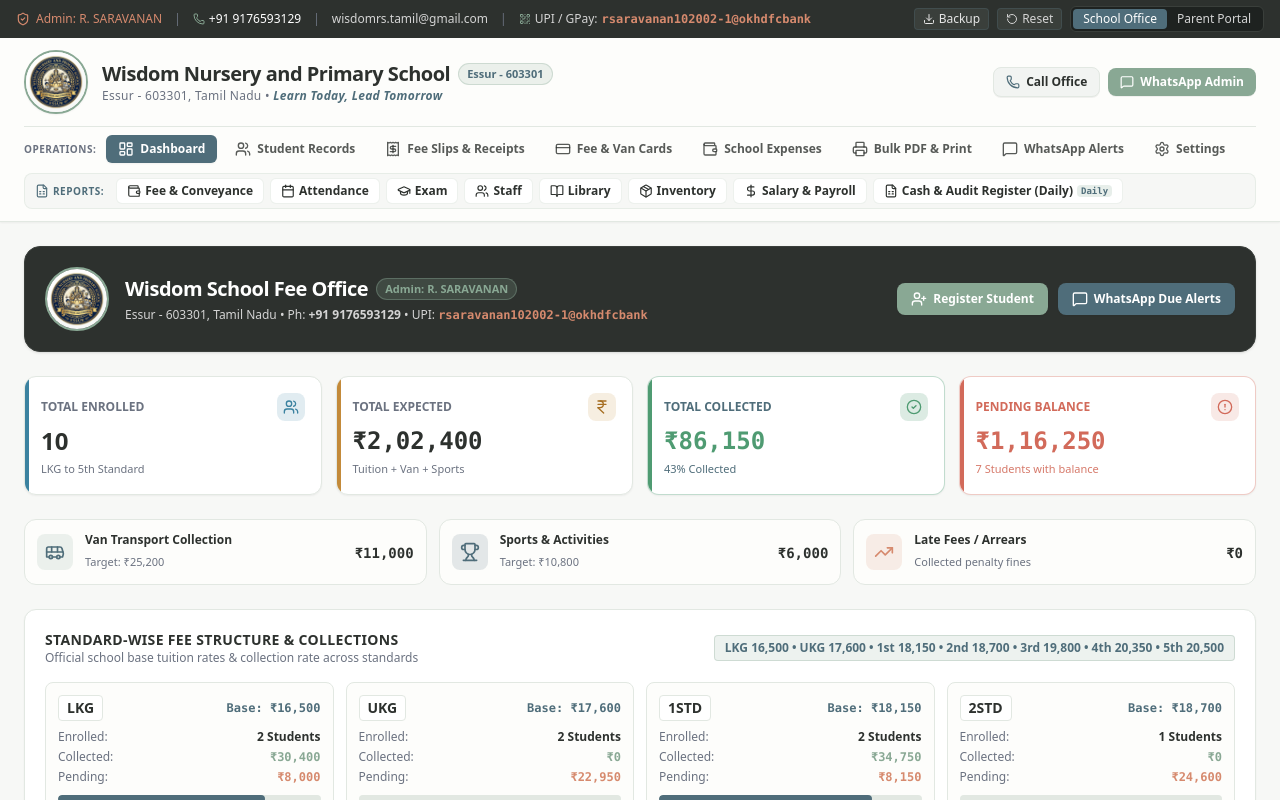
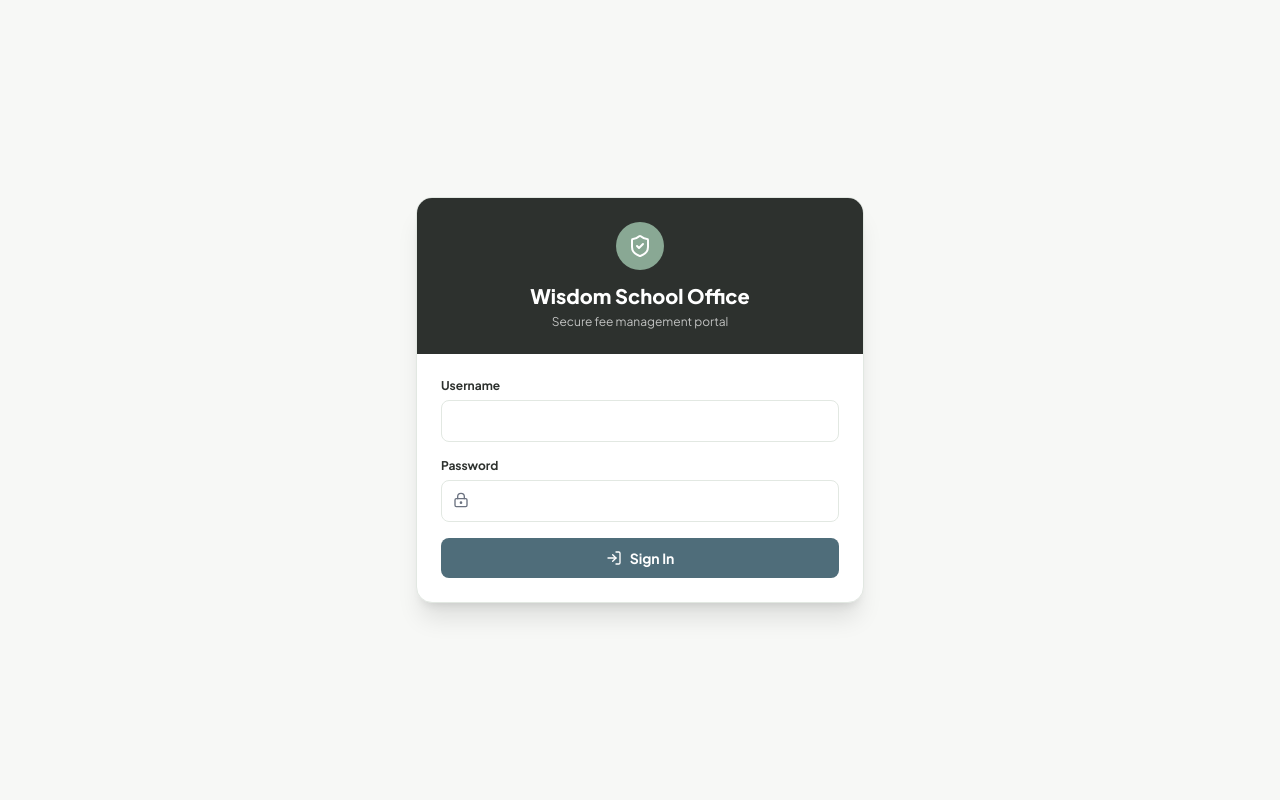
Before and after one commit to msaterx22-sys/WNPSESSUR, a React (Vite) app: page / in a window 1280 px wide. Shown: the top 800 px of the page. Built offline with nearby package versions, Linux system fonts and the light colour scheme.

Commit message:
Add school office login

```diff
--- a/src/App.tsx
+++ b/src/App.tsx
@@ -14,9 +14,14 @@ import { ParentPortalView } from './components/ParentPortalView';
 import { PaymentModal } from './components/PaymentModal';
 import { FeePaidSlipModal } from './components/FeePaidSlipModal';
 import { StudentModal } from './components/StudentModal';
+import { OfficeLogin } from './components/OfficeLogin';
 import { Student, PaymentReceipt } from './types';
 
-const MainContent: React.FC = () => {
+interface MainContentProps {
+  onLogout: () => void;
+}
+
+const MainContent: React.FC<MainContentProps> = ({ onLogout }) => {
   const { userRole, activeTab, setActiveTab } = useSchool();
 
   // Modals state
@@ -60,7 +65,7 @@ const MainContent: React.FC = () => {
 
   return (
     <div className="min-h-screen bg-[#F7F8F6] text-[#2D312E] flex flex-col font-sans selection:bg-[#89A894]/30 selection:text-[#2D312E]">
-      <Header />
+      <Header onLogout={onLogout} />
 
       <main className="flex-1 max-w-7xl w-full mx-auto p-4 sm:p-6">
         {userRole === 'parent' ? (
@@ -176,9 +181,22 @@ const MainContent: React.FC = () => {
 };
 
 export default function App() {
+  const [isAuthenticated, setIsAuthenticated] = useState(() => (
+    sessionStorage.getItem('wisdom_admin_authenticated') === 'true'
+  ));
+
+  const handleLogout = () => {
+    sessionStorage.removeItem('wisdom_admin_authenticated');
+    setIsAuthenticated(false);
+  };
+
   return (
     <SchoolProvider>
-      <MainContent />
+      {isAuthenticated ? (
+        <MainContent onLogout={handleLogout} />
+      ) : (
+        <OfficeLogin onLogin={() => setIsAuthenticated(true)} />
+      )}
     </SchoolProvider>
   );
 }
--- a/src/components/Header.tsx
+++ b/src/components/Header.tsx
@@ -21,10 +21,15 @@ import {
   BookOpen,
   Package,
   DollarSign
+  ,LogOut
 } from 'lucide-react';
 import { ActiveTab } from '../types';
 
-export const Header: React.FC = () => {
+interface HeaderProps {
+  onLogout: () => void;
+}
+
+export const Header: React.FC<HeaderProps> = ({ onLogout }) => {
   const {
     schoolInfo,
     userRole,
@@ -104,6 +109,14 @@ export const Header: React.FC = () => {
           >
             <RotateCcw className="w-3 h-3" />
             <span className="hidden sm:inline">Reset</span>
+          </button>
+          <button
+            onClick={onLogout}
+            className="flex items-center gap-1 bg-[#3A3F3B] hover:bg-[#D68A6E]/30 text-neutral-300 hover:text-[#D68A6E] px-2 py-0.5 rounded text-xs transition-colors border border-[#4F6D7A]/30"
+            title="Sign out of the school office"
+          >
+            <LogOut className="w-3 h-3" />
+            <span className="hidden sm:inline">Logout</span>
           </button>
 
           {/* Portal Switcher */}
--- /dev/null
+++ b/src/components/OfficeLogin.tsx
@@ -0,0 +1,73 @@
+import React, { useState } from 'react';
+import { LockKeyhole, LogIn, ShieldCheck } from 'lucide-react';
+
+interface OfficeLoginProps {
+  onLogin: () => void;
+}
+
+export const OfficeLogin: React.FC<OfficeLoginProps> = ({ onLogin }) => {
+  const [username, setUsername] = useState('');
+  const [password, setPassword] = useState('');
+  const [error, setError] = useState('');
+
+  const handleSubmit = (event: React.FormEvent) => {
+    event.preventDefault();
+    if (username.trim().toUpperCase() === 'WISDOM' && password === 'WISDOM2002') {
+      sessionStorage.setItem('wisdom_admin_authenticated', 'true');
+      onLogin();
+      return;
+    }
+    setError('Invalid office username or password.');
+  };
+
+  return (
+    <main className="min-h-screen bg-[#F7F8F6] flex items-center justify-center p-4">
+      <div className="w-full max-w-md bg-white rounded-2xl border border-[#E2E8E2] shadow-xl overflow-hidden">
+        <div className="bg-[#2D312E] text-white p-6 text-center">
+          <div className="mx-auto mb-3 w-12 h-12 rounded-full bg-[#89A894] flex items-center justify-center">
+            <ShieldCheck className="w-6 h-6" />
+          </div>
+          <h1 className="text-xl font-extrabold">Wisdom School Office</h1>
+          <p className="mt-1 text-xs text-white/70">Secure fee management portal</p>
+        </div>
+
+        <form onSubmit={handleSubmit} className="p-6 space-y-4">
+          <div>
+            <label htmlFor="office-username" className="block text-xs font-bold text-[#2D312E] mb-1.5">Username</label>
+            <input
+              id="office-username"
+              value={username}
+              onChange={(event) => setUsername(event.target.value)}
+              autoComplete="username"
+              className="w-full px-3 py-2.5 border border-[#E2E8E2] rounded-lg text-sm outline-hidden focus:ring-2 focus:ring-[#89A894]"
+              required
+            />
+          </div>
+          <div>
+            <label htmlFor="office-password" className="block text-xs font-bold text-[#2D312E] mb-1.5">Password</label>
+            <div className="relative">
+              <LockKeyhole className="absolute left-3 top-3 w-4 h-4 text-[#6B7280]" />
+              <input
+                id="office-password"
+                type="password"
+                value={password}
+                onChange={(event) => setPassword(event.target.value)}
+                autoComplete="current-password"
+                className="w-full pl-9 pr-3 py-2.5 border border-[#E2E8E2] rounded-lg text-sm outline-hidden focus:ring-2 focus:ring-[#89A894]"
+                required
+              />
+            </div>
+          </div>
+          {error && <p className="text-xs font-semibold text-[#D68A6E]" role="alert">{error}</p>}
+          <button
+            type="submit"
+            className="w-full flex items-center justify-center gap-2 py-2.5 bg-[#4F6D7A] hover:bg-[#415A65] text-white rounded-lg text-sm font-bold transition-colors"
+          >
+            <LogIn className="w-4 h-4" />
+            Sign In
+          </button>
+        </form>
+      </div>
+    </main>
+  );
+};
```
